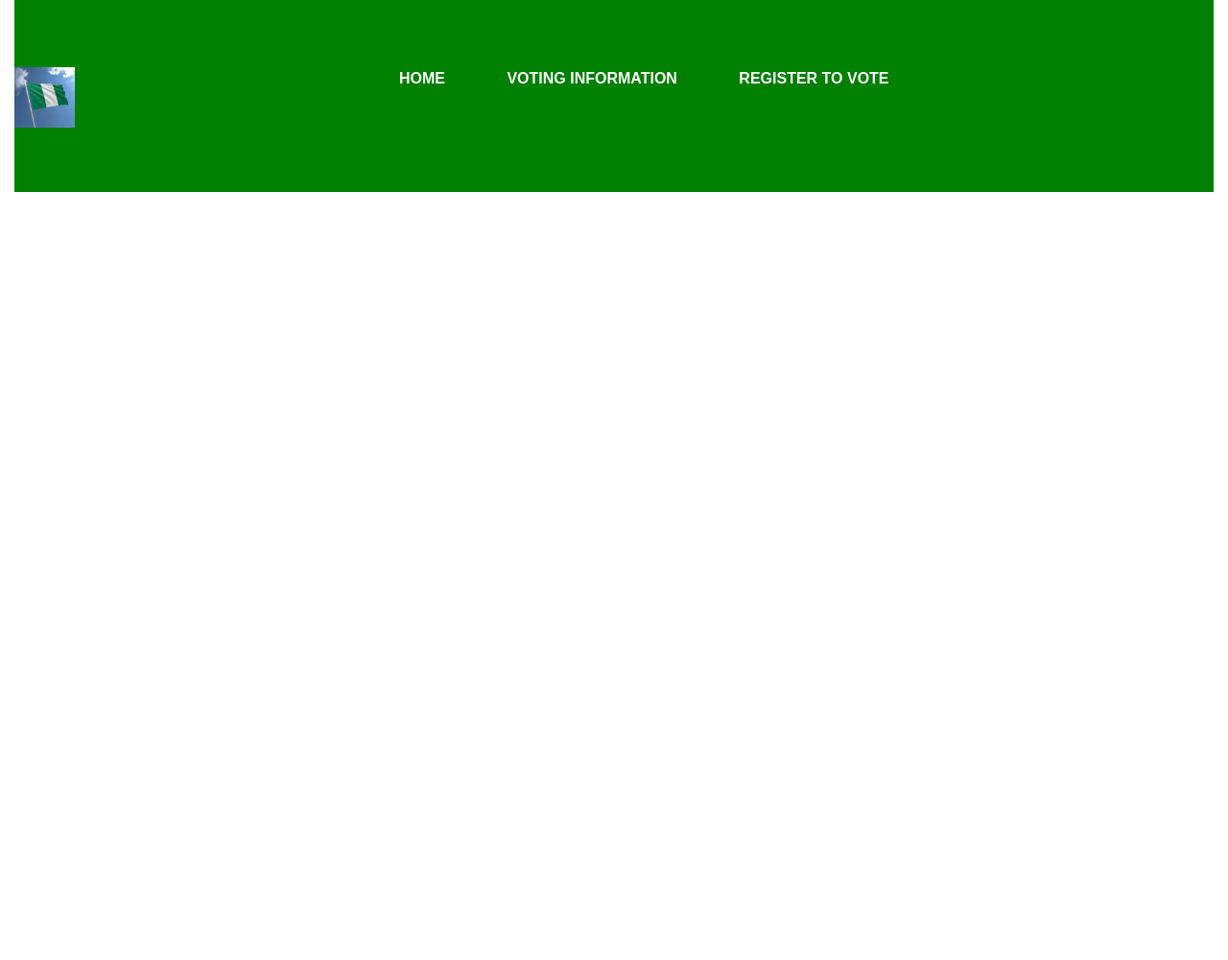
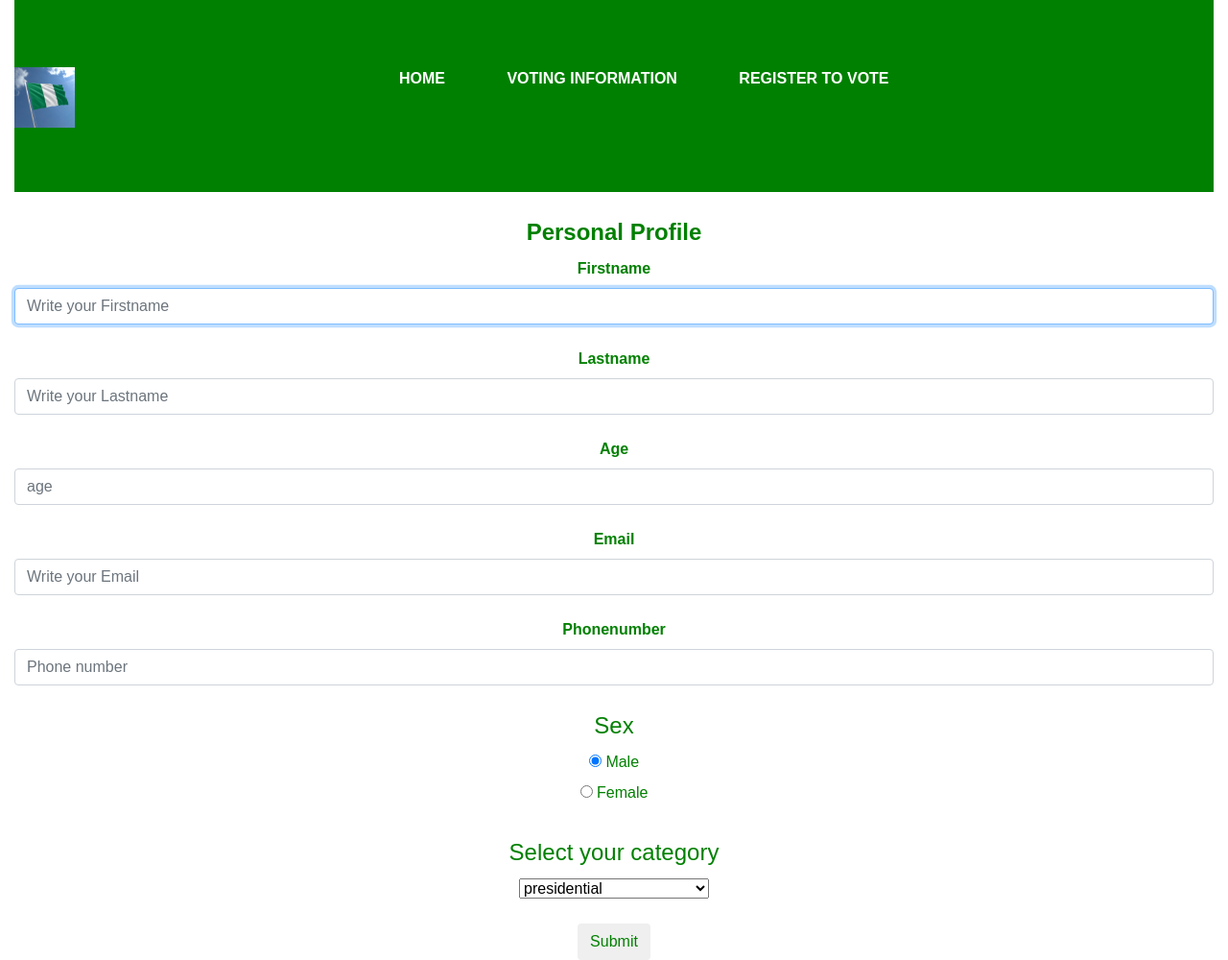
Before and after one commit to DurodolaAdeola/voting, a plain HTML site: page register.html in a window 1280 px wide. Shown: the whole page at 96% size. Before the commit the page ends 800 px from the top, so only its background shows below. Drawn offline with Linux system fonts and the light colour scheme.

Commit message:
if statement

```diff
--- a/css/style.css
+++ b/css/style.css
@@ -47,3 +47,12 @@ color: green;
     background-color: green;
     color: white;
 }
+.btn{
+    color: green;
+}
+.form{
+    color: green;
+}
+.Form{
+    color: green;
+}
--- a/js/script.js
+++ b/js/script.js
@@ -1,5 +1,40 @@
+
+
+
+
+
+
+
+
+
+
+
+
+
+
+//userinterface
 $(document).ready(function(){
+
+
     $(".val").click(function(){
         $(".form").toggle();
-    })
+      })
+      $(".form").submit(function(event){
+          event.preventDefault();
+        let age = parseInt($("#age").val());
+        if(age > 18){
+            window.location.href="register.html"
+        }
+        else if(age<18){
+            window.location.href="voting information.html"
+        }
+
+      })
+
+
+
+
+
+
+
 })
--- a/register.html
+++ b/register.html
@@ -21,5 +21,49 @@
         </nav>
     </div><br>
 
+    <form autocomplete="on" class="Form">
+        <fieldset>
+            <legend><strong>Personal Profile</strong> </legend>
+            <label for="firstname"><strong>Firstname</strong></label> <br>
+            <input type="text" name="Firstname" id="firstname" placeholder="Write your Firstname" value="" autofocus class="form-control" required><br>
+            <label for="Lastname"><strong>Lastname</strong></label> <br>
+            <input type="text" name="Lastname" id="Lastname" placeholder="Write your Lastname" value="" class="form-control" required><br>
+            <label for="middlename"><strong>Age</strong></label> <br>
+            <input type="number" name="Age" id="age" placeholder="age" value="" autofocus class="form-control" required ><br>
+            <label for="Email"><strong>Email</strong></label> <br>
+            <input type="text" name="Email" id="Email" placeholder="Write your Email" value="" class="form-control"> <br>
+            <label for="Phonenumber"><strong>Phonenumber</strong></label> <br>
+            <input type="text" name="Phonenumber" id="Phonenumber" placeholder="Phone number" value="" class="form-control">
+        </fieldset><br>
+
+        <fieldset>
+                <legend>Sex</legend>
+                <label>
+                    <input type="radio" id="male" name="Gender" value="male" checked >
+                    Male
+                </label>
+                <br>
+
+            <label>
+                <input type="radio" name="Gender"  value="female">
+                Female</label><br>
+        </fieldset><br>
+
+
+    </fieldset>
+
+        <fieldset>
+            <legend>Select your category</legend>
+
+                 <select name="party" id="Party" >
+                <option value="presidential" id="Pres">presidential</option>
+                <option value="governor" id="gov">Governor</option>
+                <option value="senator" id="sen">Senatorial</option>
+                <option value="house of rep" id="hor">house of representatives</option> <br>
+                 </fieldset></select><br><br>
+            <input type="submit" name="submit" class="btn" value="Submit"><br>
+    </form>
+    <div id="#Output"></div>
+
 </body>
 </html>
```
Also changed, not shown: index.html (+5 -1 lines), 1 other file.
